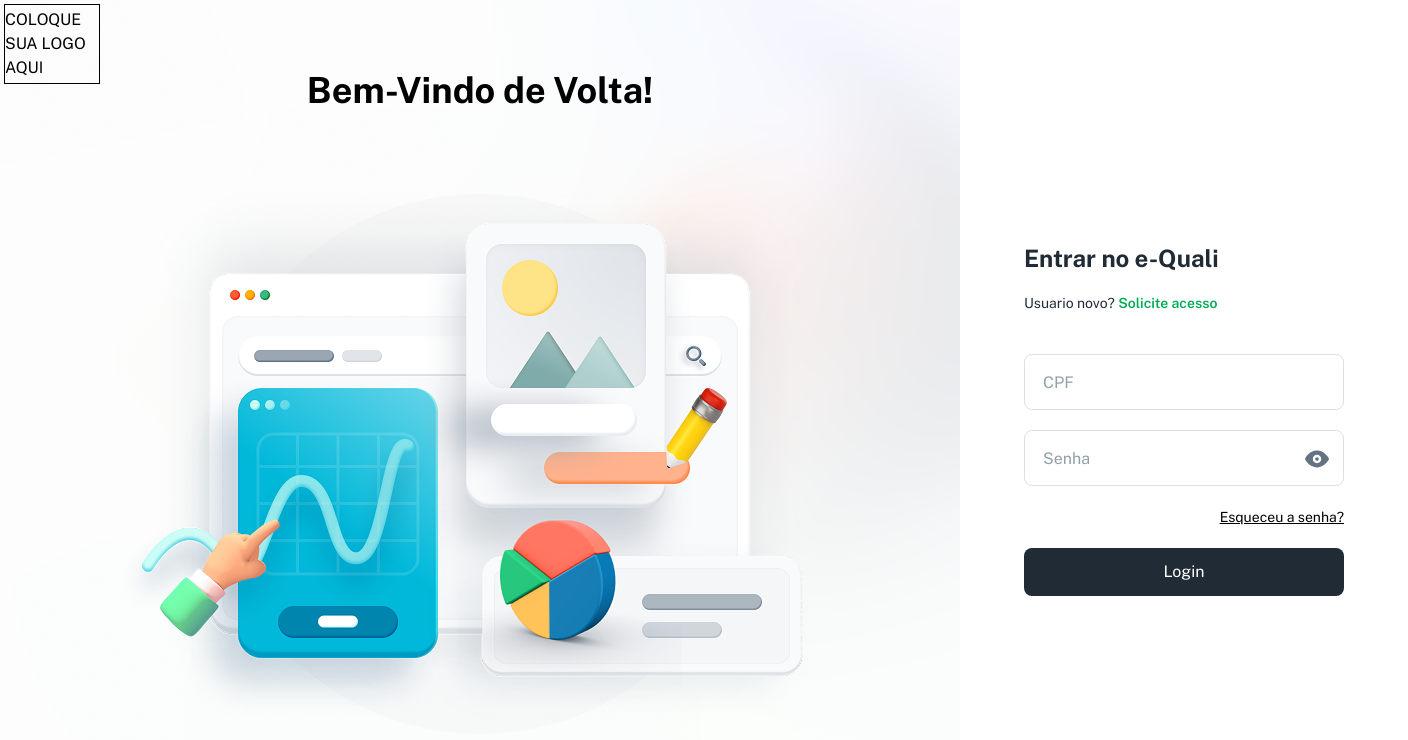
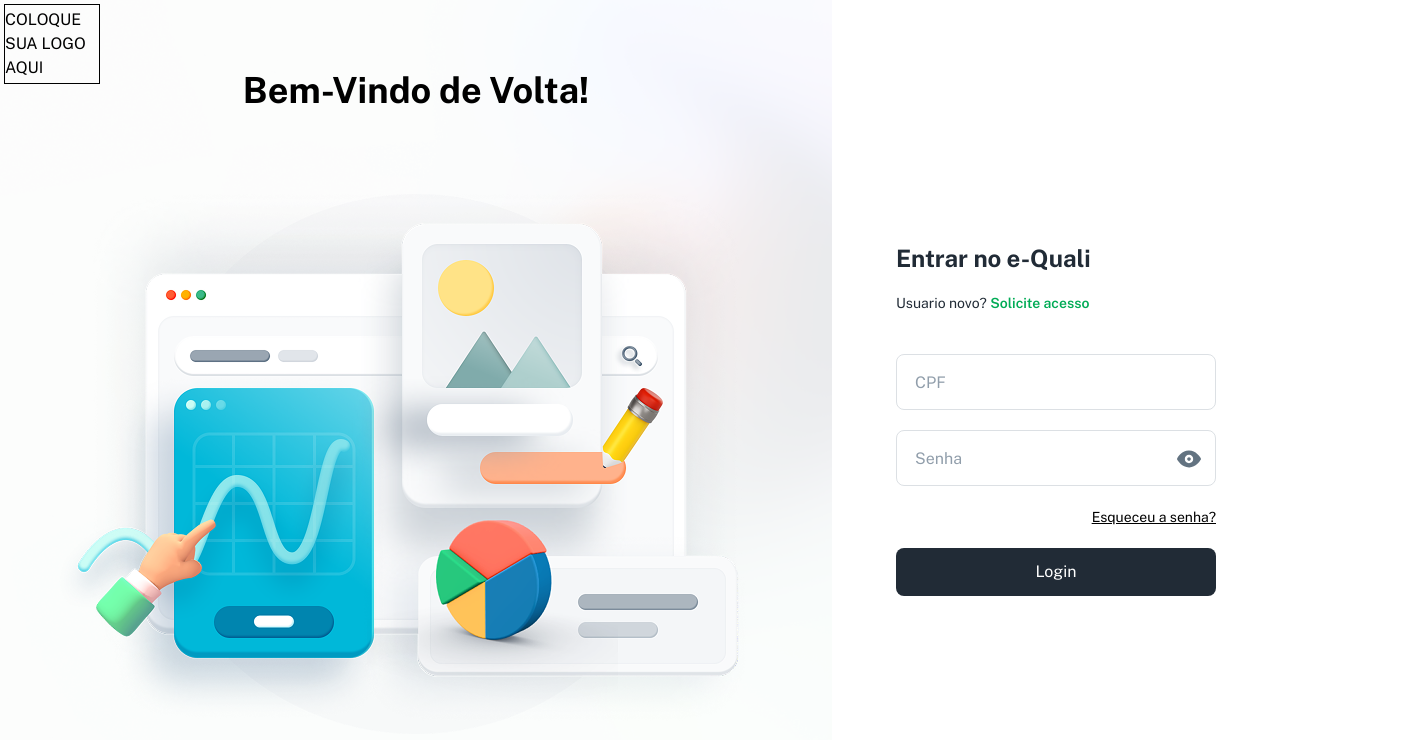
Before and after one commit to heyitsmepablo/e-quali, an Angular app in the folder web/: page /login in a window 1280 px wide. Shown: the top 740 px of the page, 1408 px wide, since content can reach past the window. Built offline with nearby package versions, Linux system fonts and the light colour scheme.

Commit message:
chore: ajustando responsividade de login

```diff
--- a/web/src/app/features/auth/components/login-banner/login-banner.css
+++ b/web/src/app/features/auth/components/login-banner/login-banner.css
@@ -1,7 +1,7 @@
 @reference './../../../../../styles.css';
 
 .banner-wrapper {
-  @apply flex w-[60rem] h-full shrink-0 items-center;
+  @apply flex w-full h-full shrink-0 items-center;
 }
 .overlay {
   @apply flex items-center justify-center w-full h-full relative bg-[url('/assets/png/login-bg.png')] bg-cover bg-center before:absolute before:inset-0 before:bg-common-white/[91%];
--- a/web/src/app/features/auth/components/login-form/login-form.css
+++ b/web/src/app/features/auth/components/login-form/login-form.css
@@ -1,7 +1,7 @@
 @reference './../../../../../styles.css';
 
 .form-wrapper {
-  @apply flex flex-col items-center gap-10 bg-background-default max-md:p-5 max-md:border max-md:border-action-active/20 max-md:shadow-z1 max-md:rounded-lg;
+  @apply flex flex-col items-center gap-10 bg-background-default max-sm:p-5 max-sm:border max-sm:border-action-active/20 max-sm:shadow-z1 max-sm:rounded-lg;
 }
 .head {
   @apply flex flex-col items-start self-stretch gap-4;
--- a/web/src/app/features/auth/pages/login/login.css
+++ b/web/src/app/features/auth/pages/login/login.css
@@ -1,5 +1,5 @@
 @reference './../../../../../styles.css';
 
 .form-container {
-  @apply flex h-full w-full pt-60 px-16 justify-center self-stretch;
+  @apply flex h-full w-[30rem] shrink pt-60 px-16 justify-center self-stretch;
 }
--- a/web/src/app/features/auth/pages/login/login.html
+++ b/web/src/app/features/auth/pages/login/login.html
@@ -1,6 +1,6 @@
 <div class="flex w-full h-screen">
   <!-- <p class="">login works!</p> -->
-  <app-login-banner class="max-sm:hidden"></app-login-banner>
+  <app-login-banner class="max-sm:hidden w-full"></app-login-banner>
   <div class="form-container">
     <app-login-form></app-login-form>
   </div>
```
